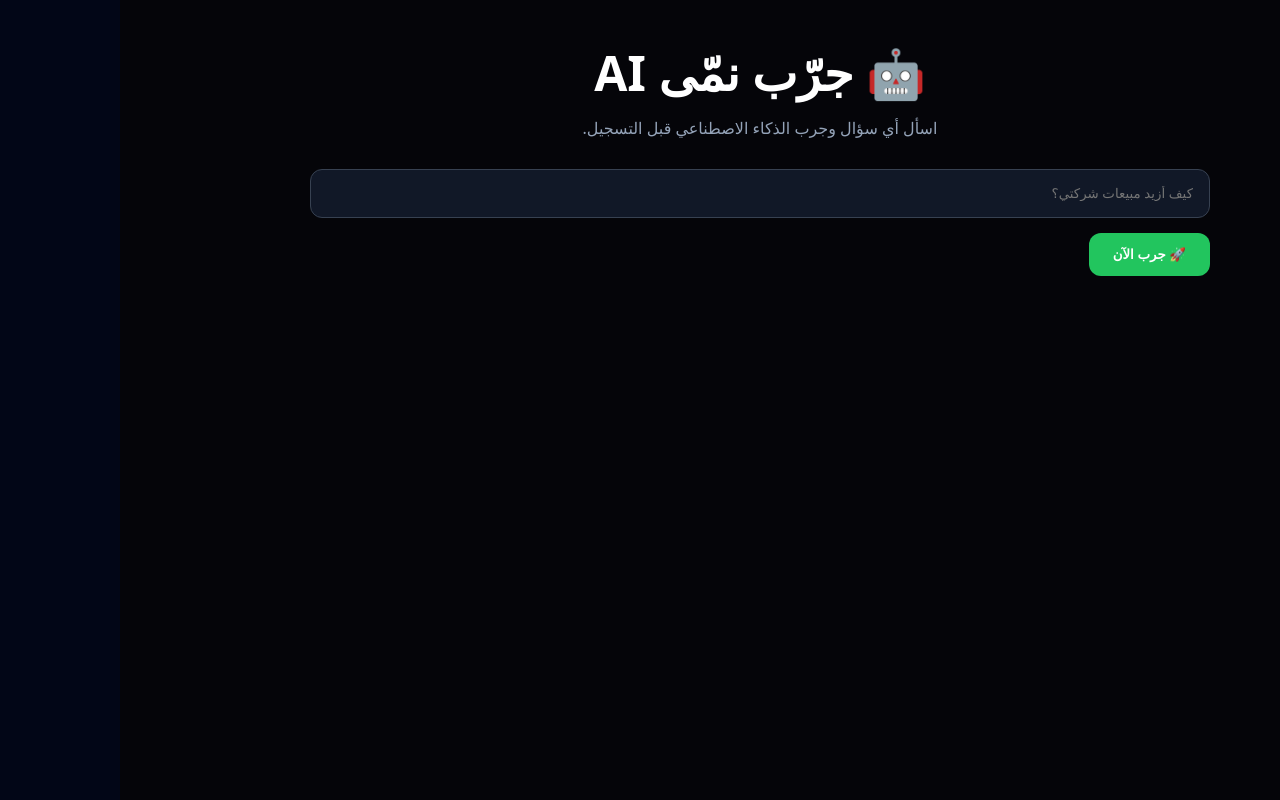
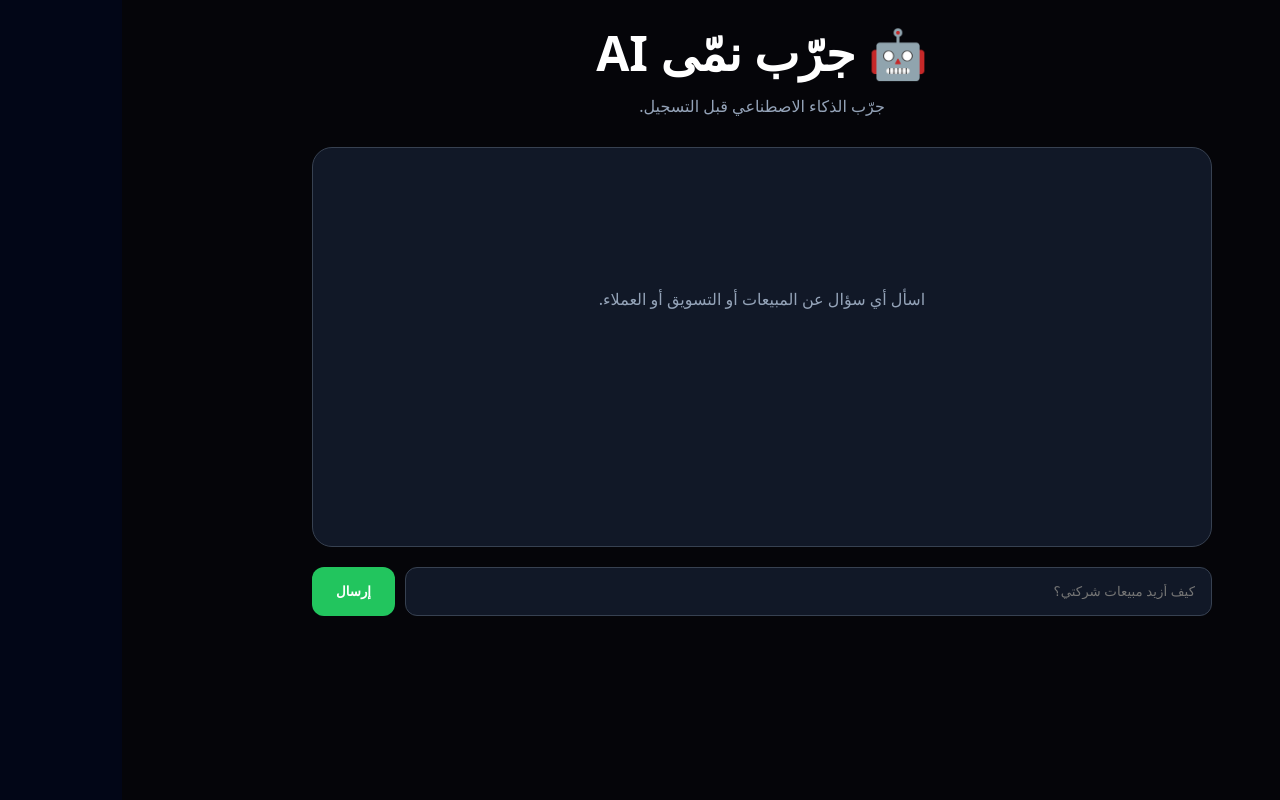
Before and after one commit to namma-ai-sa/namma-ai, a Next.js app: page /guest in a window 1280 px wide. Built offline with nearby package versions, Linux system fonts and the light colour scheme.

Commit message:
guest chat v1

```diff
--- a/app/guest/page.jsx
+++ b/app/guest/page.jsx
@@ -4,14 +4,24 @@ import { useState } from "react";
 
 export default function GuestPage() {
   const [message, setMessage] = useState("");
-  const [reply, setReply] = useState("");
+  const [messages, setMessages] = useState([]);
   const [loading, setLoading] = useState(false);
 
   async function askAI() {
-    if (!message.trim()) return;
+    if (!message.trim() || loading) return;
 
+    const userMessage = message;
+
+    setMessages((prev) => [
+      ...prev,
+      {
+        role: "user",
+        content: userMessage,
+      },
+    ]);
+
+    setMessage("");
     setLoading(true);
-    setReply("");
 
     try {
       const res = await fetch("/api/guest-chat", {
@@ -20,19 +30,30 @@ export default function GuestPage() {
           "Content-Type": "application/json",
         },
         body: JSON.stringify({
-          message,
+          message: userMessage,
         }),
       });
 
       const data = await res.json();
 
-      if (data.success) {
-        setReply(data.message);
-      } else {
-        setReply("حدث خطأ أثناء إنشاء الرد");
-      }
+      setMessages((prev) => [
+        ...prev,
+        {
+          role: "assistant",
+          content:
+            data.message ||
+            "تعذر إنشاء الرد.",
+        },
+      ]);
     } catch {
-      setReply("فشل الاتصال بالخادم");
+      setMessages((prev) => [
+        ...prev,
+        {
+          role: "assistant",
+          content:
+            "حدث خطأ أثناء الاتصال بالخادم.",
+        },
+      ]);
     }
 
     setLoading(false);
@@ -44,7 +65,7 @@ export default function GuestPage() {
         minHeight: "100vh",
         background: "#050509",
         color: "white",
-        padding: "40px 20px",
+        padding: "20px",
       }}
     >
       <div
@@ -57,7 +78,7 @@ export default function GuestPage() {
           style={{
             textAlign: "center",
             fontSize: "48px",
-            marginBottom: "12px",
+            marginBottom: "10px",
           }}
         >
           🤖 جرّب نمّى AI
@@ -70,15 +91,89 @@ export default function GuestPage() {
             marginBottom: "30px",
           }}
         >
-          اسأل أي سؤال وجرب الذكاء الاصطناعي قبل التسجيل.
+          جرّب الذكاء الاصطناعي قبل التسجيل.
         </p>
 
+        <div
+          style={{
+            background: "#111827",
+            borderRadius: "20px",
+            padding: "20px",
+            minHeight: "400px",
+            marginBottom: "20px",
+            border: "1px solid #374151",
+          }}
+        >
+          {messages.length === 0 && (
+            <div
+              style={{
+                color: "#94a3b8",
+                textAlign: "center",
+                marginTop: "120px",
+              }}
+            >
+              اسأل أي سؤال عن المبيعات أو التسويق أو العملاء.
+            </div>
+          )}
+
+          {messages.map((item, index) => (
+            <div
+              key={index}
+              style={{
+                display: "flex",
+                justifyContent:
+                  item.role === "user"
+                    ? "flex-end"
+                    : "flex-start",
+                marginBottom: "15px",
+              }}
+            >
+              <div
+                style={{
+                  maxWidth: "80%",
+                  padding: "14px",
+                  borderRadius: "16px",
+                  background:
+                    item.role === "user"
+                      ? "#2563eb"
+                      : "#1f2937",
+                  whiteSpace: "pre-wrap",
+                }}
+              >
+                {item.content}
+              </div>
+            </div>
+          ))}
+
+          {messages.length >= 3 && (
+            <div
+              style={{
+                marginTop: "20px",
+                textAlign: "center",
+                color: "#22c55e",
+                fontWeight: "bold",
+              }}
+            >
+              🚀 أنشئ حساباً مجاناً لحفظ المحادثات
+              واستخدام المنصة بالكامل.
+            </div>
+          )}
+        </div>
+
+        <div
+          style={{
+            display: "flex",
+            gap: "10px",
+          }}
+        >
           <input
             value={message}
-          onChange={(e) => setMessage(e.target.value)}
+            onChange={(e) =>
+              setMessage(e.target.value)
+            }
             placeholder="كيف أزيد مبيعات شركتي؟"
             style={{
-            width: "100%",
+              flex: 1,
               padding: "16px",
               borderRadius: "12px",
               border: "1px solid #374151",
@@ -91,8 +186,7 @@ export default function GuestPage() {
             onClick={askAI}
             disabled={loading}
             style={{
-            marginTop: "15px",
-            padding: "14px 24px",
+              padding: "16px 24px",
               border: "none",
               borderRadius: "12px",
               background: "#22c55e",
@@ -101,36 +195,9 @@ export default function GuestPage() {
               fontWeight: "bold",
             }}
           >
-          {loading ? "جاري التفكير..." : "🚀 جرب الآن"}
+            {loading ? "..." : "إرسال"}
           </button>
-
-        {reply && (
-          <div
-            style={{
-              marginTop: "25px",
-              background: "#111827",
-              borderRadius: "16px",
-              padding: "20px",
-              whiteSpace: "pre-wrap",
-            }}
-          >
-            <strong>🤖 نمّى AI</strong>
-
-            <div style={{ marginTop: "12px" }}>
-              {reply}
         </div>
-
-            <div
-              style={{
-                marginTop: "20px",
-                color: "#22c55e",
-                fontWeight: "bold",
-              }}
-            >
-              🚀 للاستمرار بشكل غير محدود قم بإنشاء حساب مجاني
-            </div>
-          </div>
-        )}
       </div>
     </main>
   );
```
Lines whose indentation alone changed are shown as unchanged.
